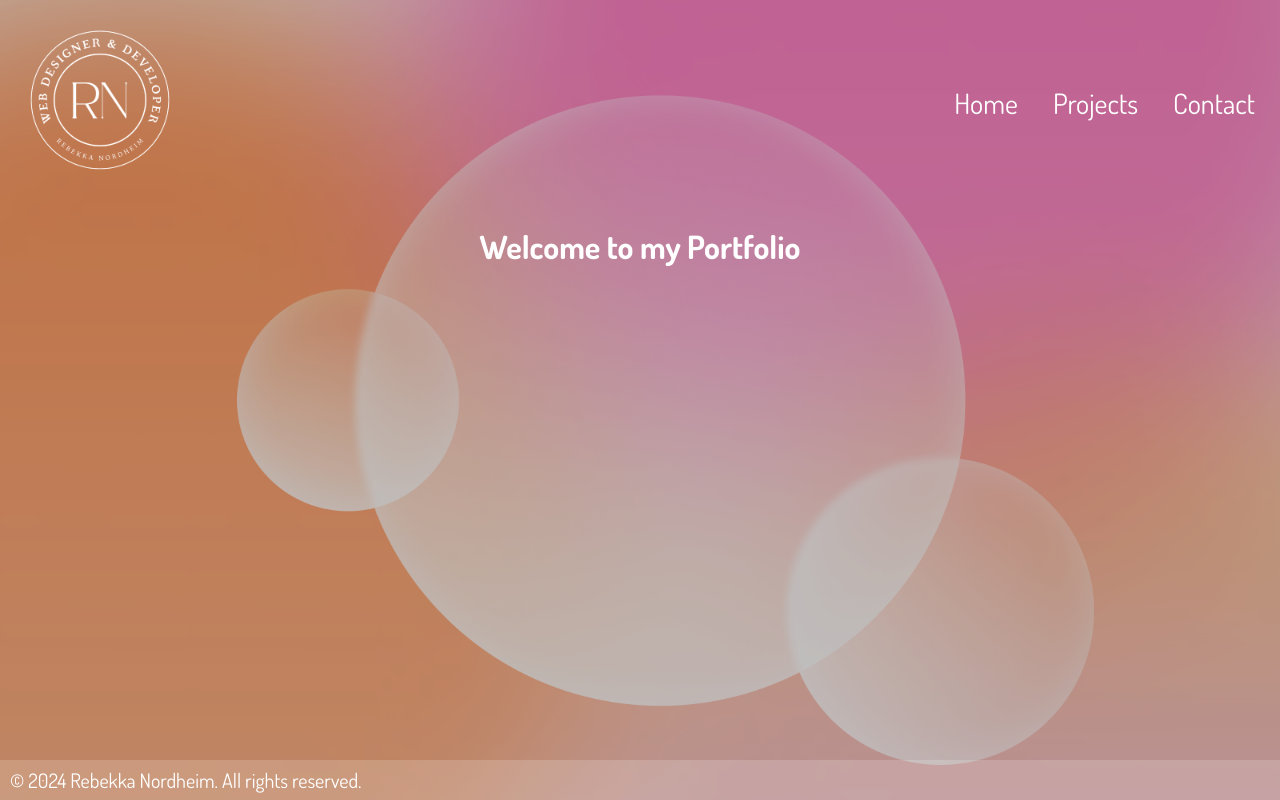
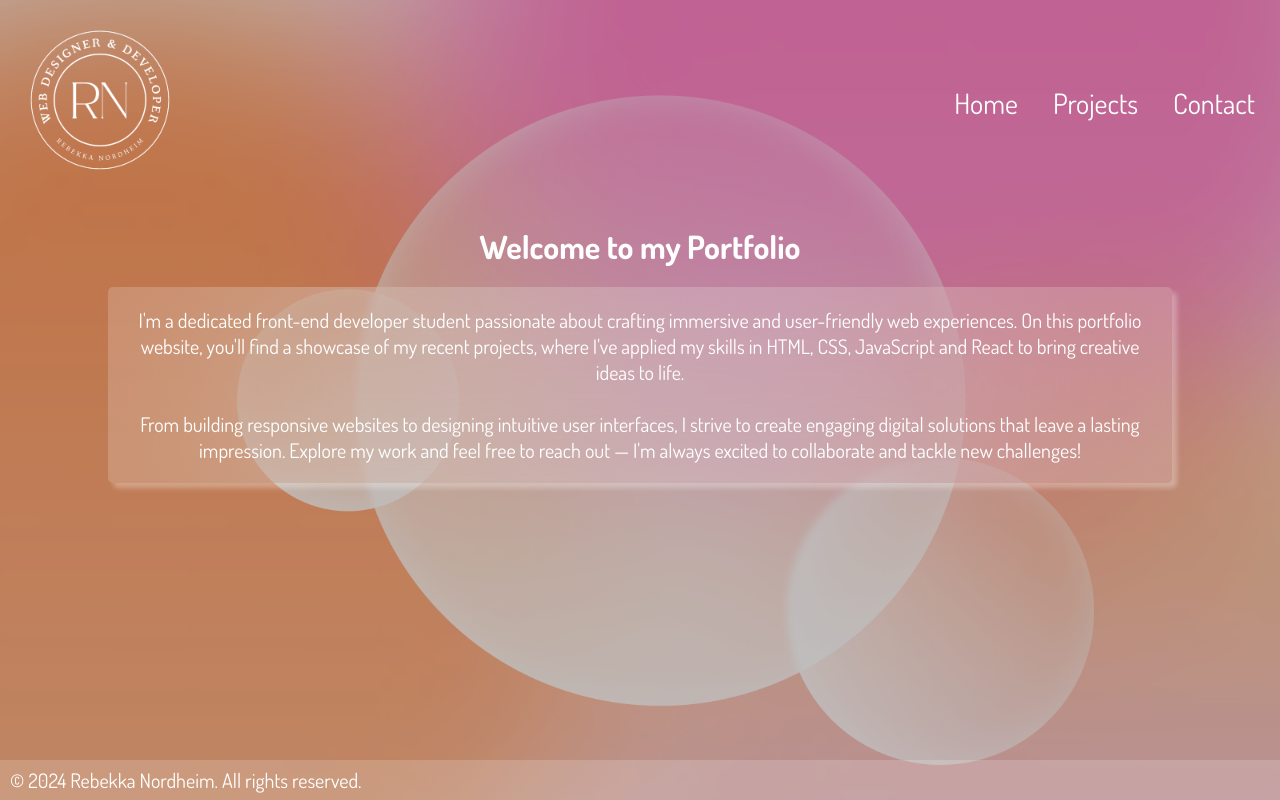
Before and after one commit to rebekkanordheim/rebekkanordheimportfolio, a React (Create React App) app: page / in a window 1280 px wide. Built offline with nearby package versions, Linux system fonts and the light colour scheme.

Commit message:
home page information done 😎

```diff
--- a/src/Components/Home.jsx
+++ b/src/Components/Home.jsx
@@ -2,12 +2,15 @@ import React from 'react';
 import { Helmet } from 'react-helmet';
 
 const Home = () => {
-    return(
+    return (
         <div>
             <Helmet>
                 <title>Rebekka Nordheim | Home</title>
             </Helmet>
             <h1>Welcome to my Portfolio</h1>
+            <p className='card'>I'm a dedicated front-end developer student passionate about crafting immersive and user-friendly web experiences. On this portfolio website, you'll find a showcase of my recent projects, where I've applied my skills in HTML, CSS, JavaScript and React to bring creative ideas to life.
+            <br></br>
+            <br></br>From building responsive websites to designing intuitive user interfaces, I strive to create engaging digital solutions that leave a lasting impression. Explore my work and feel free to reach out — I'm always excited to collaborate and tackle new challenges!</p>
         </div>
     )
 };
```
